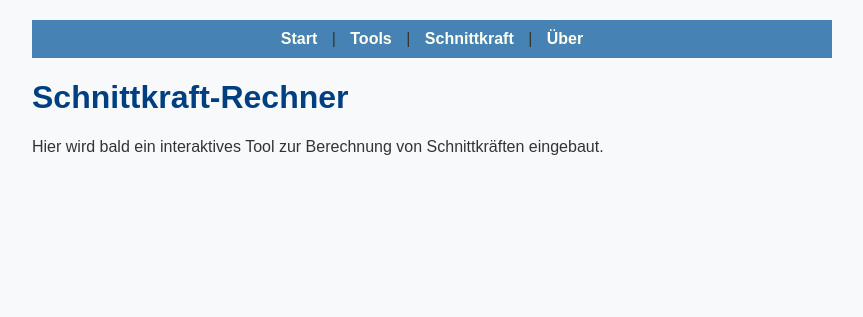
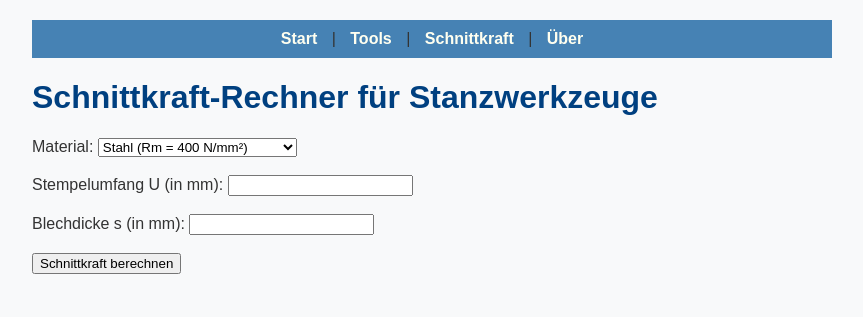
Before and after one commit to Jeanius93/CAD-CALC, a plain HTML site: page schnittkraft.html in a window 1280 px wide. Shown: the whole page, without its empty margins (208-1071 px from the left). Drawn offline with Linux system fonts and the light colour scheme.

Commit message:
Update schnittkraft.html

```diff
--- a/schnittkraft.html
+++ b/schnittkraft.html
@@ -3,7 +3,7 @@
 <head>
   <meta charset="UTF-8">
   <meta name="viewport" content="width=device-width, initial-scale=1.0">
-  <title>CAD-CALC – Schnittkraft</title>
+  <title>Schnittkraftrechner – CAD-CALC</title>
   <link rel="stylesheet" href="style.css">
 </head>
 <body>
@@ -14,7 +14,48 @@
     <a href="about.html">Über</a>
   </nav>
 
-  <h1>Schnittkraft-Rechner</h1>
-  <p>Hier wird bald ein interaktives Tool zur Berechnung von Schnittkräften eingebaut.</p>
+  <h1>Schnittkraft-Rechner für Stanzwerkzeuge</h1>
+
+  <form onsubmit="berechneKraft(); return false;">
+    <label for="material">Material:</label>
+    <select id="material">
+      <option value="400">Stahl (Rm = 400 N/mm²)</option>
+      <option value="250">Aluminium (Rm = 250 N/mm²)</option>
+      <option value="600">Edelstahl (Rm = 600 N/mm²)</option>
+    </select>
+    <br><br>
+
+    <label for="umfang">Stempelumfang U (in mm):</label>
+    <input type="number" id="umfang" required>
+    <br><br>
+
+    <label for="dicke">Blechdicke s (in mm):</label>
+    <input type="number" id="dicke" required>
+    <br><br>
+
+    <button type="submit">Schnittkraft berechnen</button>
+  </form>
+
+  <h2 id="ergebnis"></h2>
+
+  <script>
+    function berechneKraft() {
+      const Rm = parseFloat(document.getElementById("material").value);
+      const U = parseFloat(document.getElementById("umfang").value);
+      const s = parseFloat(document.getElementById("dicke").value);
+
+      if (isNaN(Rm) || isNaN(U) || isNaN(s)) {
+        document.getElementById("ergebnis").textContent = "Bitte alle Felder korrekt ausfüllen.";
+        return;
+      }
+
+      const tauMax = 0.8 * Rm;
+      const S = U * s;
+      const F = S * tauMax;
+
+      document.getElementById("ergebnis").textContent =
+        `Die Schnittkraft beträgt ca. ${F.toFixed(2)} N.`;
+    }
+  </script>
 </body>
 </html>
```
